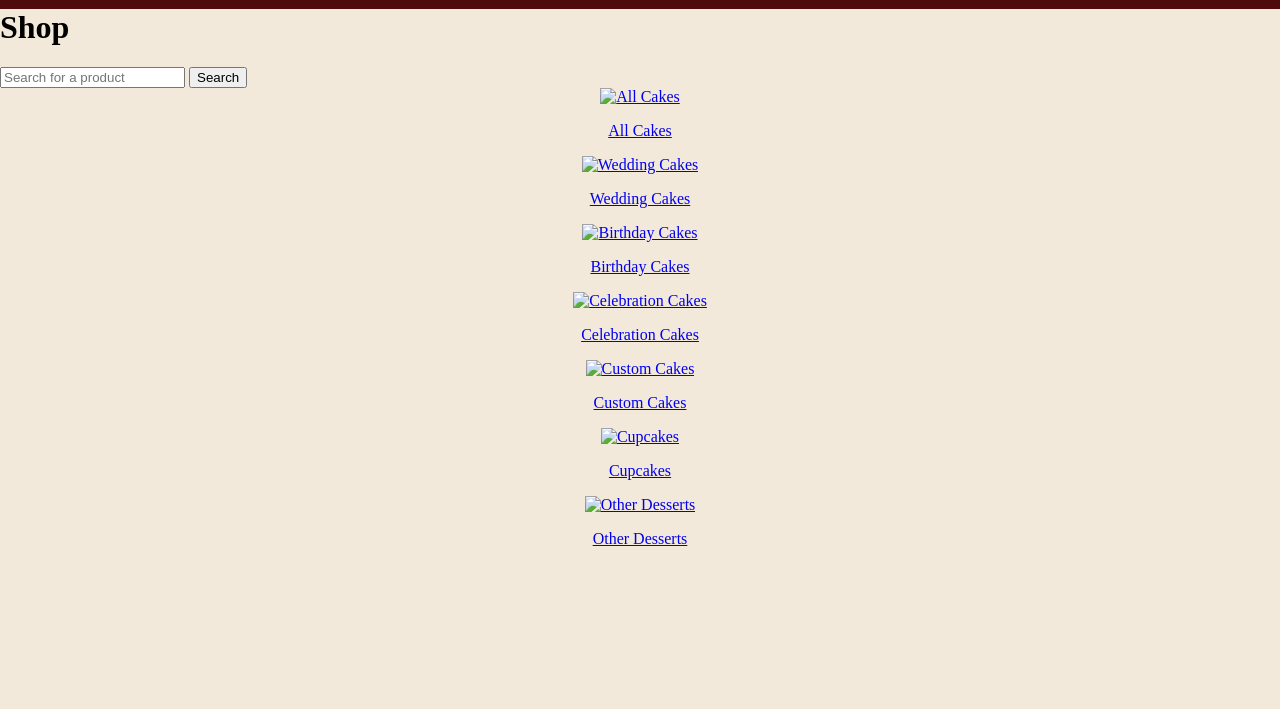
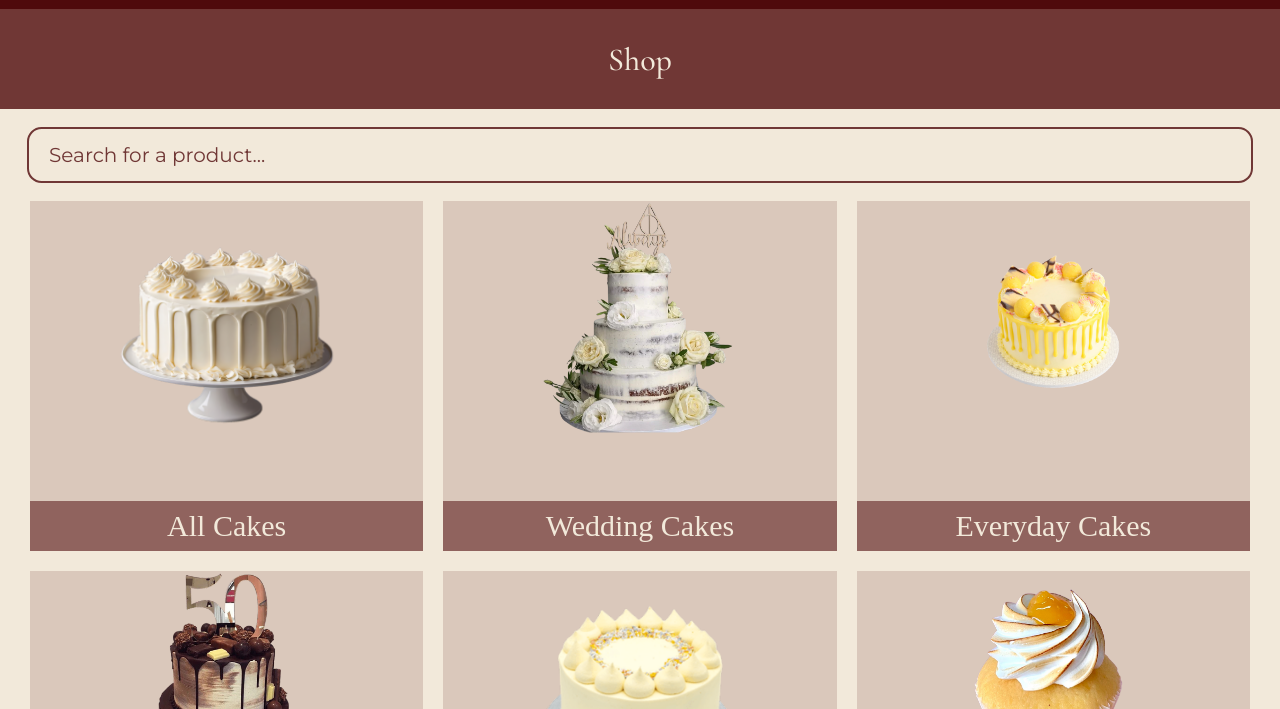
Before and after one commit to pookiesaurus/info20005-a3, a plain HTML site: page pages/product-category-catalogue.html in a window 1280 px wide. Shown: the part 91-800 px from the top of the page. Drawn offline with nearby package versions, Linux system fonts and the light colour scheme.

Commit message:
Added favicon and completed category catelogue CSS

```diff
--- a/pages/product-category-catalogue.html
+++ b/pages/product-category-catalogue.html
@@ -4,11 +4,13 @@
     <meta charset="UTF-8">
     <meta name="viewport" content="width=device-width, initial-scale=1.0">
     <title>Product Catalogue</title>
+    <link rel="shortcut icon" href="../img/favicon.png" type="image/x-icon">
     <link rel="preconnect" href="https://fonts.googleapis.com">
     <link rel="preconnect" href="https://fonts.gstatic.com" crossorigin>
     <link href="https://fonts.googleapis.com/css2?family=Cormorant+Garamond:ital,wght@0,300..700;1,300..700&family=Montserrat:ital,wght@0,100..900;1,100..900&display=swap" rel="stylesheet">
     <link rel="stylesheet" href="../styles/main.css">
     <link rel="stylesheet" href="../styles/navbar.css">
+    <link rel="stylesheet" href="../styles/categories.css">
     <script src="../scripts/navbar.js"></script>
 </head>
 <body>
@@ -64,61 +66,66 @@
     </header>
 
     <main>
-        <h1>Shop</h1>
-
-                <div>
-            <input type="text" id="search" name="search" placeholder="Search for a product">
-            <button type="submit">Search</button>
+        <div class="page-title">
+            <h1 class="serif medium">Shop</h1>
         </div>
 
+
+        <div class="search-container">
+            <input class="search-bar sans-serif" type="text" id="search" name="search" placeholder="Search for a product...">
+        </div>
+
+        <div class="category-container">
             <a href="all-cakes.html">
                 <div class="cake-category">
-                <img src="all-cakes.jpg" alt="All Cakes">
-                <p>All Cakes</p>
+                    <img src="../img/cake-icons/all-cakes.png" alt="All Cakes">
+                    <p >All Cakes</p>
                 </div>
             </a>
 
             <a href="wedding-cakes.html">
                 <div class="cake-category">
-                <img src="wedding-cakes.jpg" alt="Wedding Cakes">
+                    <img src="../img/cake-icons/wedding-cakes.png" alt="Wedding Cakes">
                     <p>Wedding Cakes</p>
                 </div>
             </a>
 
-        <a href="birthday-cakes.html">
+            <a href="everyday-cakes.html">
                 <div class="cake-category">
-                <img src="birthday-cakes.jpg" alt="Birthday Cakes">
-                <p>Birthday Cakes</p>
+                    <img src="../img/cake-icons/everyday-cakes.png" alt="Everyday Cakes">
+                    <p>Everyday Cakes</p>
                 </div>
             </a>
 
             <a href="celebration-cakes.html">
                 <div class="cake-category">
-                <img src="celebration-cakes.jpg" alt="Celebration Cakes">
+                    <img src="../img/cake-icons/celebration-cakes.png" alt="Celebration Cakes">
                     <p>Celebration Cakes</p>
                 </div>
             </a>
 
             <a href="custom-cakes.html">
                 <div class="cake-category">
-                <img src="custom-cakes.jpg" alt="Custom Cakes">
+                    <img src="../img/cake-icons/custom-cakes.png" alt="Custom Cakes">
                     <p>Custom Cakes</p>
                 </div>
             </a>
 
             <a href="cupcakes.html">
                 <div class="cake-category">
-                <img src="cupcakes.jpg" alt="Cupcakes">
+                    <img src="../img/cake-icons/cupcakes.png" alt="Cupcakes">
                     <p>Cupcakes</p>
                 </div>
             </a>
 
             <a href="other-desserts.html">
                 <div class="cake-category">
-                <img src="other-desserts.jpg" alt="Other Desserts">
+                    <img src="../img/cake-icons/other-desserts.png" alt="Other Desserts">
                     <p>Other Desserts</p>
                 </div>
             </a>
+        </div>
+
     </main>
 
 
--- /dev/null
+++ b/styles/categories.css
@@ -0,0 +1,74 @@
+:root {
+    --beige: #F2E9DA;
+    --red_velvet: #4F0A0C;
+    --terracotta: #703735;
+    --dried_rose: #90635E;
+    --baileys: #DAC8BB;
+}
+
+.cake-category {
+    display: flex;
+    flex-direction: column;
+    justify-content: space-between;
+    width: calc(100% - 50px);
+    background-color: var(--baileys);
+    height: 310px;
+}
+
+.cake-category img {
+    width: 100%;
+    height: 240px;
+    object-fit: contain
+}
+
+.cake-category p {
+    background-color: var(--dried_rose);
+    color: var(--beige);
+    margin: 0;
+    height: 50px;
+    display: flex;
+    justify-content: center;
+    align-items: center;
+    font-size: 30px;
+}
+
+.category-container a {
+    text-decoration: none;
+}
+
+.category-container {
+    display: flex;
+    flex-direction: column;
+    gap: 20px;
+    padding-bottom: 20px;
+}
+
+@media screen and (min-width: 1024px) {
+    .category-container {
+        display: grid;
+        gap: 20px;
+        padding: 30px;
+        padding-top: 0;
+        grid-template-columns: repeat(3, 1fr);
+        width: calc(100vw - 60px);
+    }
+
+    .category-container a {
+        flex: 0 0 300px;
+        min-width: 350px;
+        height: 350px;
+    }
+
+    .cake-category {
+        width: 100%;
+        height: 100%;
+    }
+
+}
+
+@media screen and (min-width: 1440px) {
+    .category-container {
+        grid-template-columns: repeat(4, 1fr);
+    }
+
+}
--- a/styles/home.css
+++ b/styles/home.css
@@ -1,7 +1,9 @@
 html {
     height: fit-content;
     width: 100vw;
+    height: 100vh;
     overflow-x: hidden;
+    overflow-y: hidden;
 }
 
 .hero-img {
@@ -49,6 +51,11 @@ html {
     height: 100%;
 }
 
+main {
+        margin-top: calc(80px + 65px);
+
+}
+
 
 @media screen and (min-width: 1024px) {
     .side-img, .hero-img {
@@ -59,7 +66,7 @@ html {
         font-size: 96px;
         line-height: 1;
         margin: 0;
-        width: 60%;
+        width: 790px;
     }
 
     .hero-text h3 {
@@ -70,11 +77,15 @@ html {
         height: 64px;
         width: 300px;
         font-size: 36px;
+        margin-top: 15px;
     }
 
     .hero-text {
         transform: translateY(-15%);
     }
 
+    main {
+        margin-top: calc(80px + 20px);
 
+    }
 }
--- a/styles/main.css
+++ b/styles/main.css
@@ -1,11 +1,14 @@
 :root {
     --beige: #F2E9DA;
     --red_velvet: #4F0A0C;
+    --terracotta: #703735;
 }
 
 /* * {
     border: red 1px solid;
 } */
+
+
 
 .serif {
     font-family: "Cormorant Garamond", serif;
@@ -62,10 +65,51 @@ main {
     margin-top: calc(90px + 20px);
 }
 
+.page-title {
+    background-color: var(--terracotta);
+    width: 100vw;
+    height: 100px;
+    color: var(--beige);
+    display: flex;
+    justify-content: center;
+    align-items: center;
+}
+
+.search-container {
+    display: flex;
+    justify-content: center;
+    align-items: center;
+    width: 100%;
+    height: 100%;
+    margin-top: 20px;
+    margin-bottom: 20px;
+}
+
+::placeholder, .search-bar {
+    color: var(--terracotta);
+    font-size: 20px;
+    margin: auto;
+    padding: auto;
+}
+
+.search-bar {
+    width: calc(100vw - 70px);
+    height: 50px;
+    border-radius: 12.5px;
+    border: none;
+    outline: solid 2px var(--terracotta);
+    background-color: var(--beige);
+    color: var(--red_velvet);
+    padding-left: 20px;
+}
+
 @media screen and (min-width: 1024px) {
     main {
         margin-top: calc(80px + 20px);
 
     }
 
+    .search-bar {
+        width: calc(100% - 80px);
+    }
 }
--- a/styles/navbar.css
+++ b/styles/navbar.css
@@ -37,7 +37,7 @@ nav a {
 }
 
 .nav-right {
-    margin-right: 10px;
+    margin-right: 15px;
 }
 
 .nav-mid {
@@ -132,13 +132,13 @@ header button:hover {
         gap: 30px;
     }
 
-    .nav-left {
+    /* .nav-left {
         margin-left: 15px;
     }
 
     .nav-right {
         margin-right: 15px;
-    }
+    } */
 
     .nav-mid a img{
         width: 100px;
```
Also changed, not shown: index.html (+2 -1 lines), pages/cart.html (+1 -0 lines), pages/check-out.html (+1 -0 lines), pages/confirmation.html (+1 -0 lines), pages/product.html (+1 -0 lines), pages/products.html (+1 -0 lines), img/favicon.png (added). Lines whose indentation alone changed are shown as unchanged.
